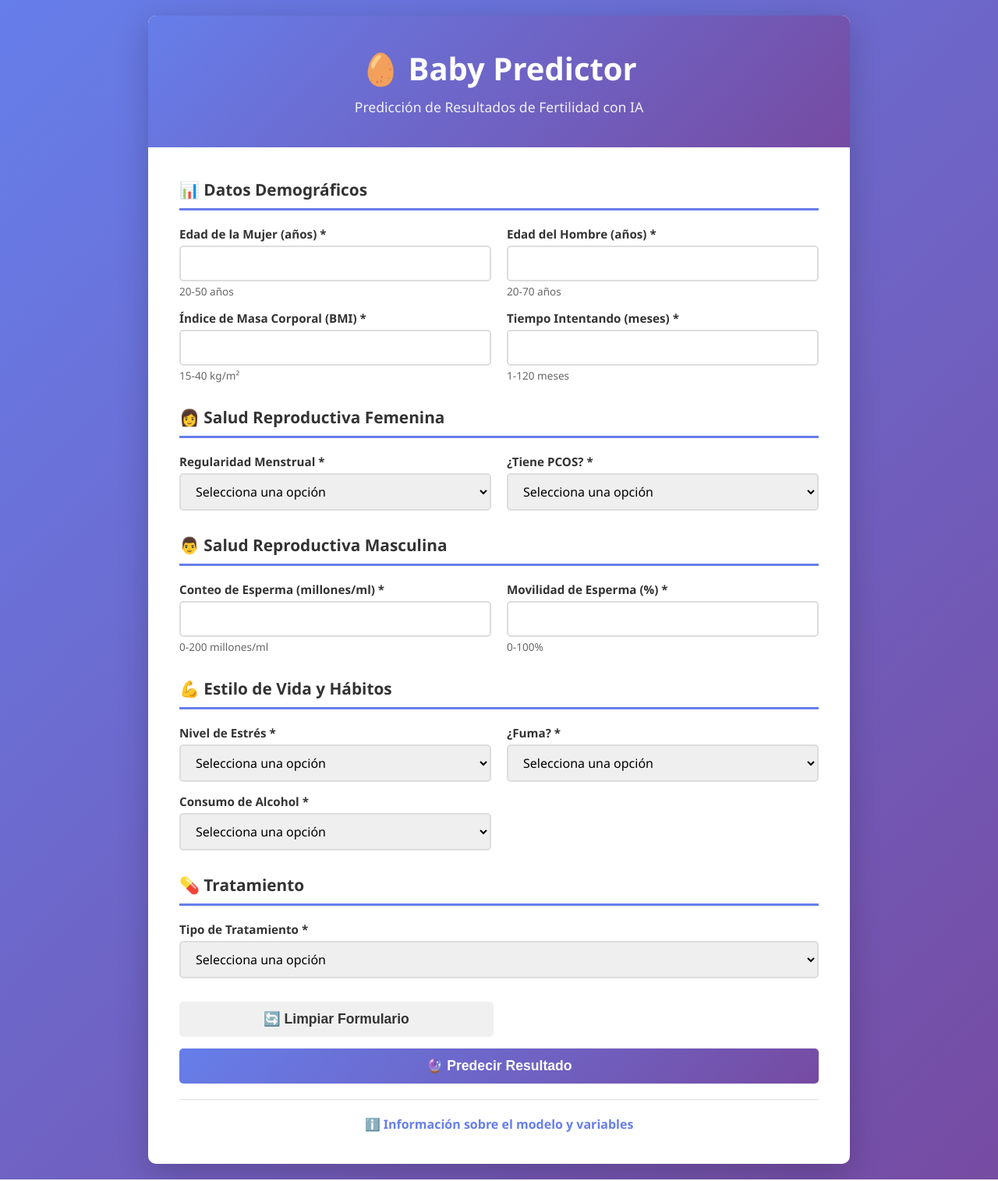
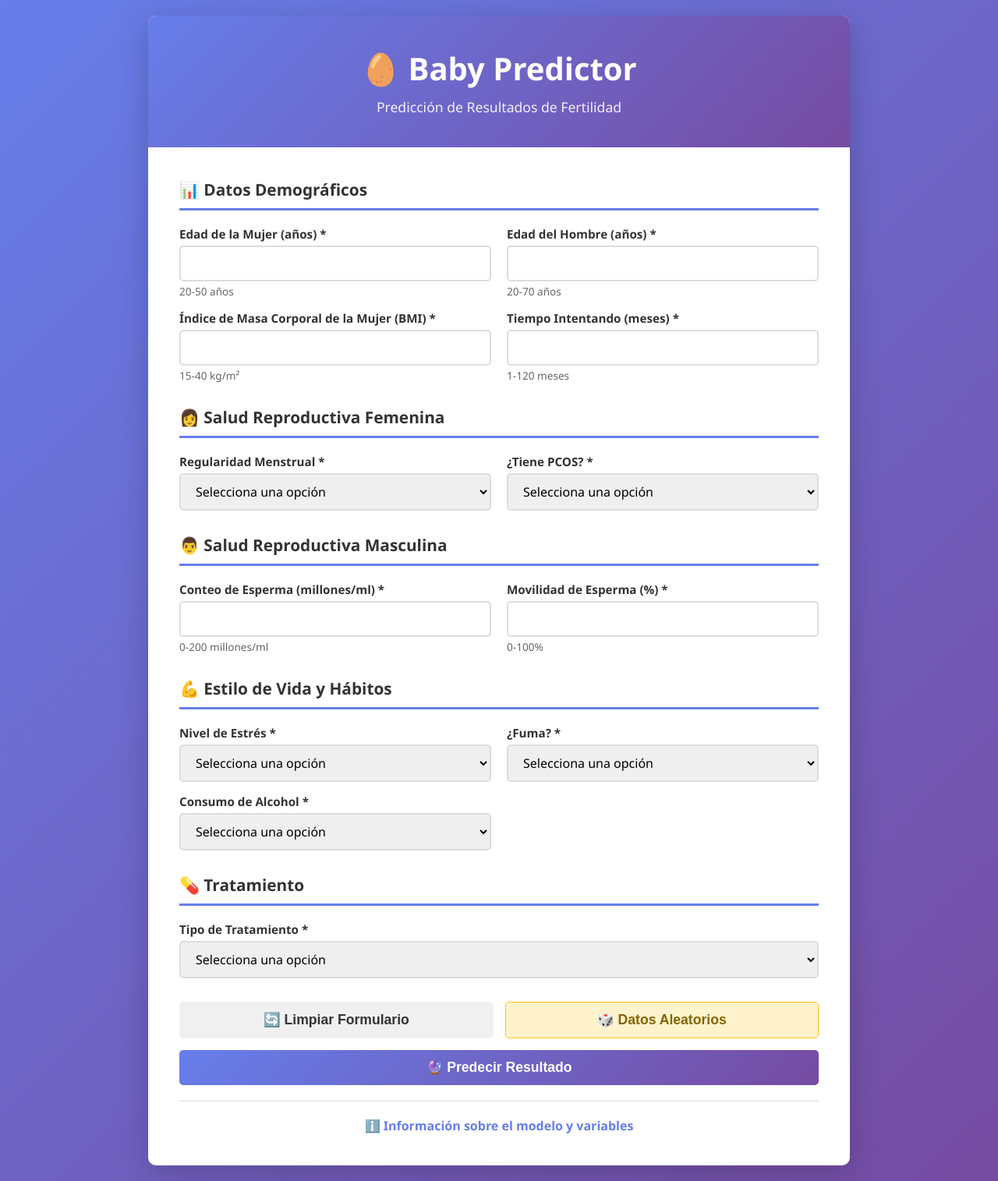
Before and after one commit to ignaciomunguiaped-art/fertility_health, a Flask app: page / in a window 1280 px wide. Shown: the whole page at 78% size. Run offline with Flask 3, Linux system fonts and the light colour scheme.

Commit message:
New random botton

```diff
--- a/templates/index.html
+++ b/templates/index.html
@@ -145,6 +145,16 @@
             background: #e0e0e0;
         }
 
+        .btn-random {
+            background: #fff3cd;
+            color: #856404;
+            border: 1px solid #ffc107;
+        }
+
+        .btn-random:hover {
+            background: #ffe69c;
+        }
+
         .result {
             margin-top: 30px;
             padding: 20px;
@@ -275,7 +285,7 @@
     <div class="container">
         <div class="header">
             <h1>🥚 Baby Predictor</h1>
-            <p>Predicción de Resultados de Fertilidad con IA</p>
+            <p>Predicción de Resultados de Fertilidad</p>
         </div>
 
         <div class="content">
@@ -297,7 +307,7 @@
                     </div>
                     <div class="form-group">
                         <div class="input-wrapper">
-                            <label for="BMI">Índice de Masa Corporal (BMI) *</label>
+                            <label for="BMI">Índice de Masa Corporal de la Mujer (BMI) *</label>
                             <input type="number" id="BMI" name="BMI" min="15" max="40" step="0.1" required>
                             <span class="helper-text">15-40 kg/m²</span>
                         </div>
@@ -403,6 +413,7 @@
                 <!-- BOTONES -->
                 <div class="button-group">
                     <button type="reset" class="btn-reset">🔄 Limpiar Formulario</button>
+                    <button type="button" class="btn-random" onclick="generarDatosAleatorios()">🎲 Datos Aleatorios</button>
                     <button type="submit" class="btn-predict">🔮 Predecir Resultado</button>
                 </div>
             </form>
@@ -426,6 +437,28 @@
     </div>
 
     <script>
+        function rnd(min, max, decimals = 0) {
+            const val = Math.random() * (max - min) + min;
+            return decimals ? parseFloat(val.toFixed(decimals)) : Math.floor(val);
+        }
+
+        function pick(arr) { return arr[Math.floor(Math.random() * arr.length)]; }
+
+        function generarDatosAleatorios() {
+            document.getElementById('Female_Age').value = rnd(20, 50);
+            document.getElementById('Male_Age').value = rnd(20, 70);
+            document.getElementById('BMI').value = rnd(15, 40, 1);
+            document.getElementById('Trying_Duration_Months').value = rnd(1, 120);
+            document.getElementById('Menstrual_Regularity').value = pick(['Regular', 'Irregular']);
+            document.getElementById('PCOS').value = pick(['No', 'Yes']);
+            document.getElementById('Sperm_Count_Million_per_ml').value = rnd(0, 200, 1);
+            document.getElementById('Motility_%').value = rnd(0, 100, 1);
+            document.getElementById('Stress_Level').value = pick(['Low', 'Medium', 'High']);
+            document.getElementById('Smoking').value = pick(['0', '1']);
+            document.getElementById('Alcohol_Intake').value = pick(['None', 'Moderate', 'High']);
+            document.getElementById('Treatment_Type').value = pick(['IVF', 'Medication', 'None']);
+        }
+
         const form = document.getElementById('predictionForm');
         const loading = document.getElementById('loading');
         const result = document.getElementById('result');
@@ -479,19 +512,10 @@
 
                     resultContent.innerHTML = `
                         <h3>✅ Predicción Realizada</h3>
-                        <div class="prediction-box">
-                            <div class="metric">
-                                <div class="metric-label">Resultado Predicho</div>
-                                <div class="metric-value" style="color: ${isSuccess ? '#28a745' : '#dc3545'}">
-                                    ${isSuccess ? '✨ ÉXITO' : '❌ FRACASO'}
-                                </div>
-                            </div>
-                            <div class="metric">
-                                <div class="metric-label">Confianza del Modelo</div>
-                                <div class="metric-value">${confianza}%</div>
-                                <div class="confidence-bar">
-                                    <div class="confidence-fill" style="width: ${confianza}%"></div>
-                                </div>
+                        <div class="prediction-box" style="display:block; text-align:center; padding: 18px 0;">
+                            <div class="metric-label">Resultado Predicho</div>
+                            <div class="metric-value" style="color: ${isSuccess ? '#28a745' : '#dc3545'}; font-size: 2em; margin-top: 6px;">
+                                ${isSuccess ? '✨ ÉXITO' : '❌ FRACASO'}
                             </div>
                         </div>
                         <div class="prediction-box">
```
